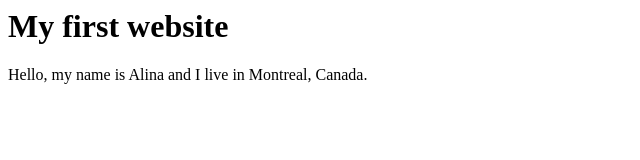
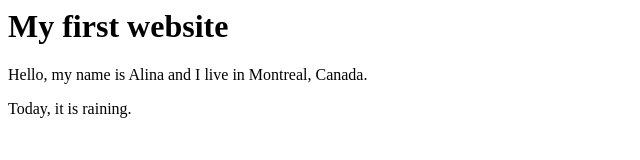
Before and after one commit to randombentik/randombentik1.github.io, a plain HTML site: page index.html in a window 1280 px wide. Shown: the whole page, without its empty margins (0-640 px from the left). Drawn offline with Linux system fonts and the light colour scheme.

Commit message:
add more information

```diff
--- a/index.html
+++ b/index.html
@@ -3,4 +3,5 @@
 <body>
 <h1> My first website </h1>
 <p> Hello, my name is Alina and I live in Montreal, Canada. </p>
+<p> Today, it is raining. </p>
 </body>
```
